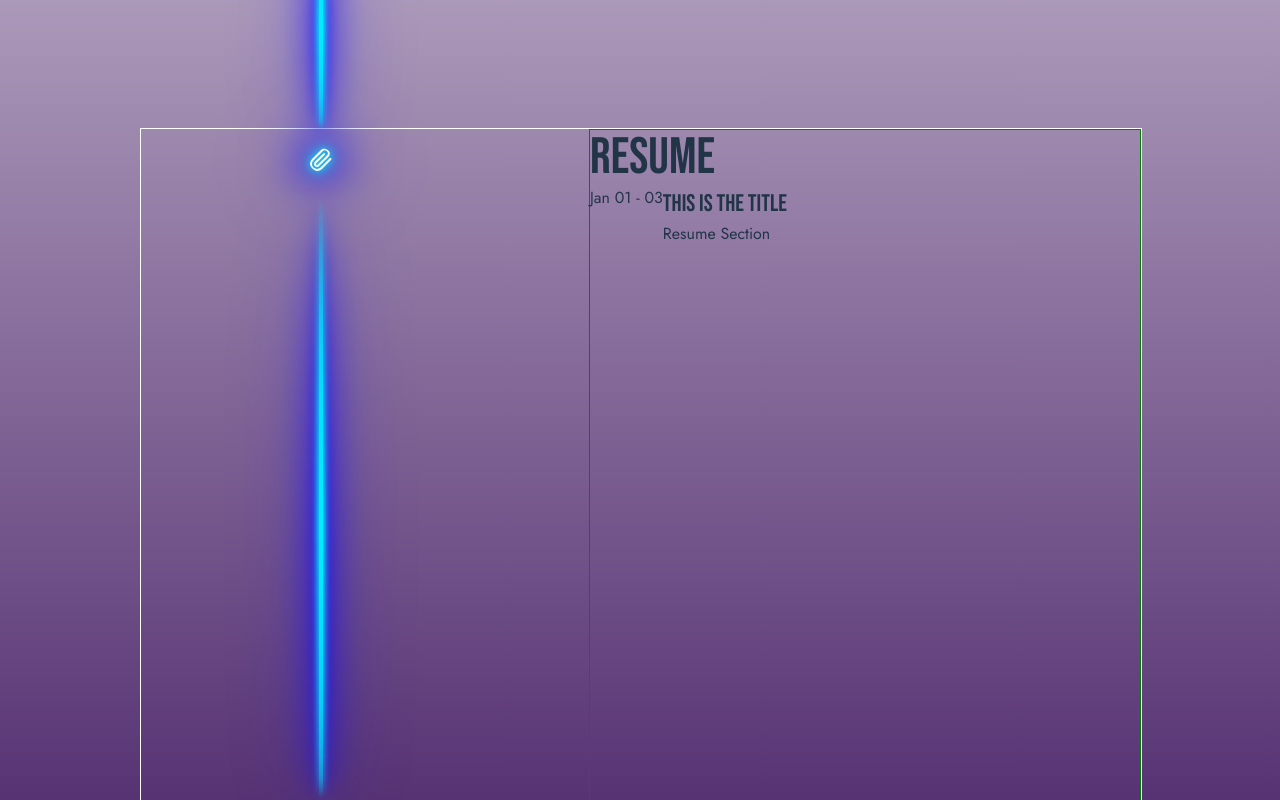
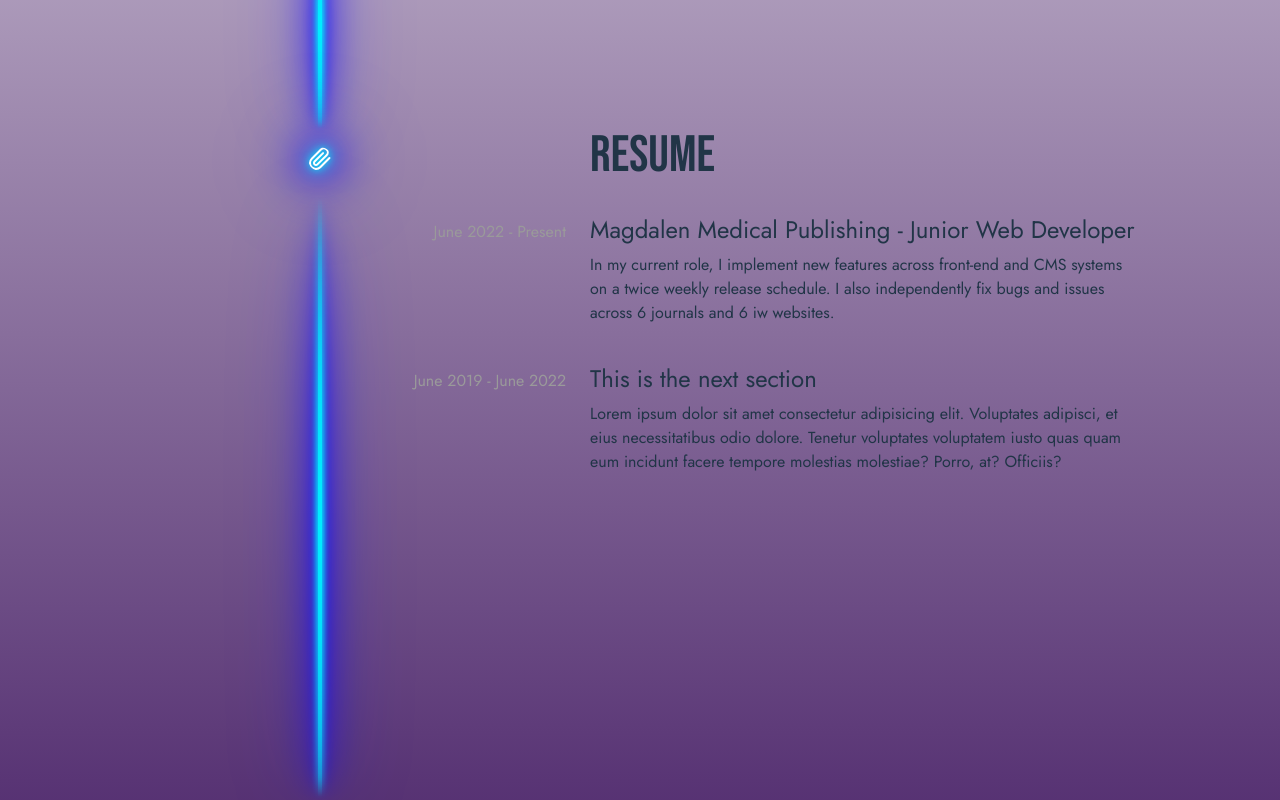
Before and after one commit to notdospek/my-website, a React (Vite) app: page / in a window 1280 px wide. Shown: the part 800-1600 px from the top of the page. Built offline with nearby package versions, Linux system fonts and the light colour scheme.

Commit message:
resume section styling

```diff
--- a/src/App.css
+++ b/src/App.css
@@ -14,7 +14,6 @@
 }
 
 h1,
-h2,
 h3 {
   font-family: 'Bebas Neue', serif;
 }
--- a/src/components/Container.tsx
+++ b/src/components/Container.tsx
@@ -13,10 +13,13 @@
 const Cont = styled.div`
   width: 100%;
   min-height: 100vh;
-  border: 1px solid white;
   display: flex;
   flex-direction: row;
   justify-content: space-between;
+
+  &.scaffold {
+    border: 1px solid white;
+  }
 
   .copy {
     width: 55%;
--- a/src/components/Resume.tsx
+++ b/src/components/Resume.tsx
@@ -14,19 +14,43 @@
           <div className="line" style={{ height: '600px' }} />
         </LineContainer>
       </div>
-      <div className="copy" style={{ border: '1px solid green' }}>
+      <div className="copy">
         <h1>Resume</h1>
-        <ResumeSection {...workExp}>Resume Section</ResumeSection>
+        <ResumeSection {...workExp}>
+          <p>
+            In my current role, I implement new features across front-end and
+            CMS systems on a twice weekly release schedule. I also independently
+            fix bugs and issues across 6 journals and 6 iw websites.
+          </p>
+          <p></p>
+        </ResumeSection>
+
+        <ResumeSection {...nextExp}>
+          <p>
+            Lorem ipsum dolor sit amet consectetur adipisicing elit. Voluptates
+            adipisci, et eius necessitatibus odio dolore. Tenetur voluptates
+            voluptatem iusto quas quam eum incidunt facere tempore molestias
+            molestiae? Porro, at? Officiis?
+          </p>
+        </ResumeSection>
       </div>
     </Container>
   );
 };
 
 const workExp = {
-  title: 'This is the title',
+  title: 'Magdalen Medical Publishing - Junior Web Developer',
   dates: {
-    date1: 'Jan 01',
-    date2: '03',
+    start: 'June 2022',
+    end: 'Present',
+  },
+};
+
+const nextExp = {
+  title: 'This is the next section',
+  dates: {
+    start: 'June 2019',
+    end: 'June 2022',
   },
 };
 
--- a/src/components/ResumeSection.tsx
+++ b/src/components/ResumeSection.tsx
@@ -5,8 +5,8 @@
   children: React.ReactNode;
   title: string;
   dates: {
-    date1: string;
-    date2: string;
+    start: string;
+    end: string;
   };
 }
 
@@ -18,11 +18,11 @@
   return (
     <Section>
       <div className="left">
-        <span>{dates.date1} - </span>
-        <span>{dates.date2}</span>
+        <span>{dates.start} - </span>
+        <span>{dates.end}</span>
       </div>
       <div className="right">
-        <h2>{title}</h2>
+        <h2 style={{ lineHeight: '1.2' }}>{title}</h2>
         <p className="inner">{children}</p>
       </div>
     </Section>
@@ -32,11 +32,30 @@
 const Section = styled.div`
   display: flex;
   flex-direction: row;
+  margin-top: 2rem;
+  position: relative;
+
+  .left {
+    position: absolute;
+    left: 0;
+    transform: translateX(calc(-100% - 1.5rem));
+    line-height: 2;
+
+    span {
+      color: var(--dull-text);
+    }
+  }
 
   .right {
+    /* margin-left: 1.5rem; */
+
     h2,
     p {
       margin: 0;
+    }
+
+    p {
+      margin-top: 0.5rem;
     }
   }
 `;
```
